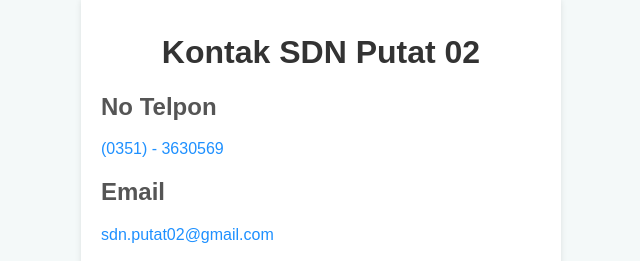
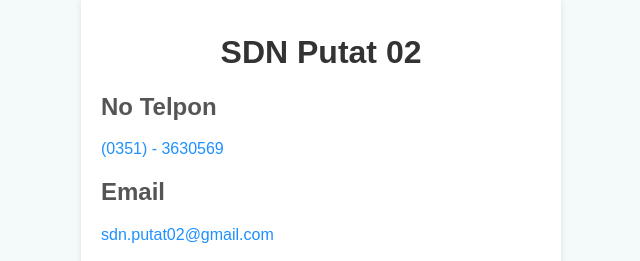
Before and after one commit to cupu2/PPDB-SDN-PUTAT-02, a plain HTML site: page kontak.html in a window 1280 px wide. Shown: the top 261 px of the page, without its empty margins (319-959 px from the left). Drawn offline with Linux system fonts and the light colour scheme.

Commit message:
Update kontak.html

```diff
--- a/kontak.html
+++ b/kontak.html
@@ -8,7 +8,7 @@
 </head>
 <body>
     <div class="contact-container">
-        <h1>Kontak SDN Putat 02</h1>
+        <h1>SDN Putat 02</h1>
         <div class="contact-item">
             <h2>No Telpon</h2>
             <p><a href="tel:(0351) - 3630569">(0351) - 3630569</a></p>
```
